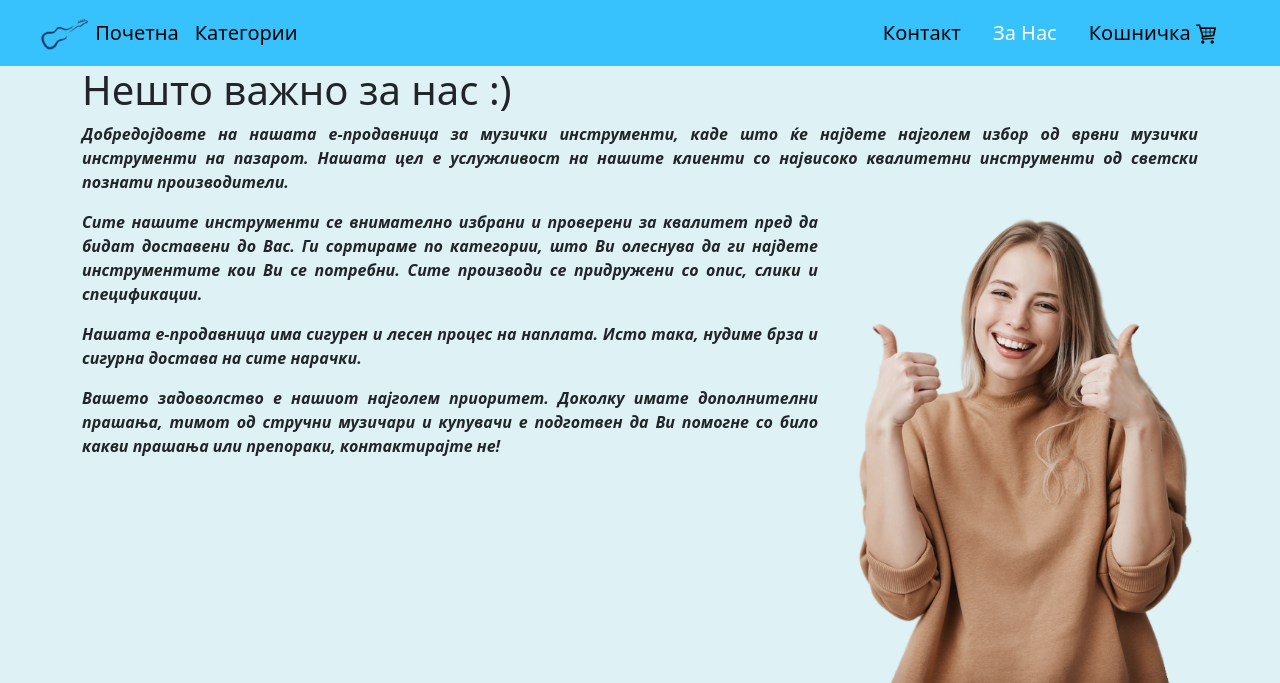
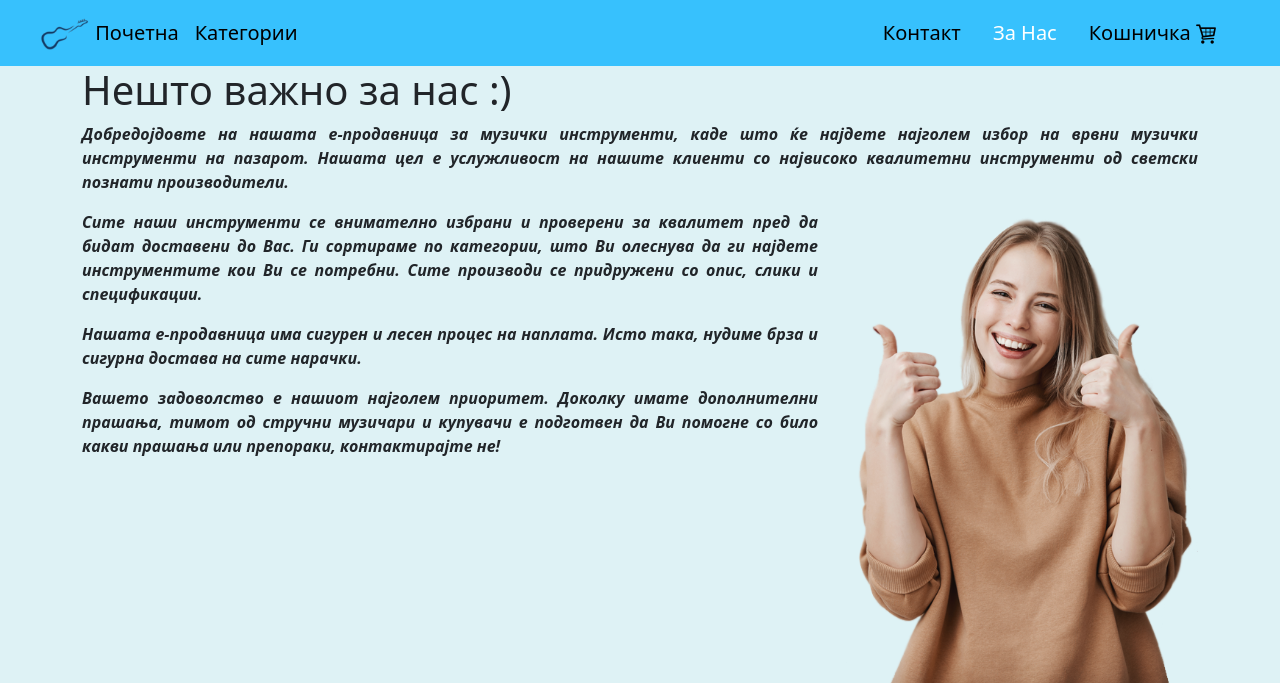
Before and after one commit to stojchevskiboris/Music-Eshop, a Django app: page /about/ in a window 1280 px wide. Shown: the top 683 px of the page. Run offline with Django 4.2, Linux system fonts and the light colour scheme.

Commit message:
Proto 01

```diff
--- a/shop/templates/about.html
+++ b/shop/templates/about.html
@@ -2,13 +2,13 @@
 {% block content %}
 
     <h1>Нешто важно за нас :)</h1>
-    <p>Добредојдовте на нашата е-продавница за музички инструменти, каде што ќе најдете најголем избор од врвни музички
+    <p>Добредојдовте на нашата е-продавница за музички инструменти, каде што ќе најдете најголем избор на врвни музички
         инструменти на пазарот. Нашата цел е услужливост на нашите клиенти со највисоко квалитетни инструменти од
         светски познати производители.</p>
 
     <div class="row">
         <div class="col-8">
-            <p>Сите нашите инструменти се внимателно избрани и проверени за квалитет пред да бидат доставени до Вас. Ги
+            <p>Сите наши инструменти се внимателно избрани и проверени за квалитет пред да бидат доставени до Вас. Ги
                 сортираме по категории, што Ви олеснува да ги најдете инструментите кои Ви се потребни. Сите производи
                 се придружени со опис, слики и спецификации.</p>
             <p>Нашата е-продавница има сигурен и лесен процес на наплата. Исто така, нудиме брза и сигурна достава на
@@ -17,7 +17,7 @@
                 музичари и купувачи е подготвен да Ви помогне со било какви прашања или препораки, контактирајте не!</p>
         </div>
         <div class="col-4">
-            <img id="abImg" src="/data/static/about.png"
+            <img id="abImg" src="/data/static/about.png">
         </div>
     </div>
     <style>
```
Also changed, not shown: db.sqlite3.
